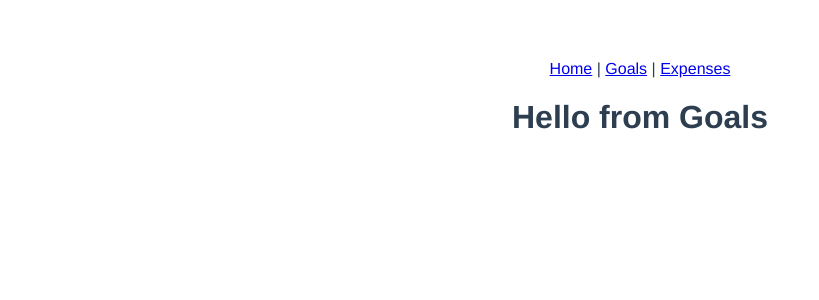
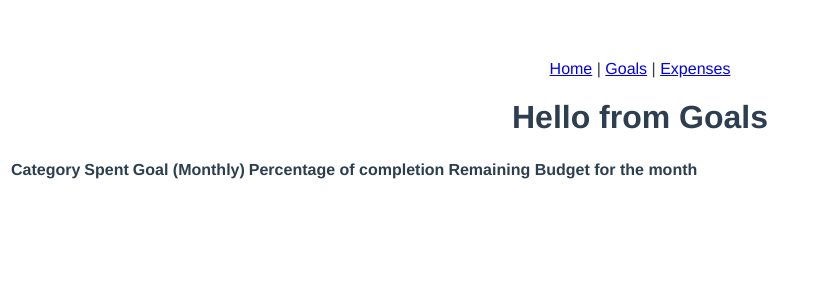
Before and after one commit to AY2122S2-BT3103-L2G19/GroupProject, a Vue app: page /goals in a window 1280 px wide. Shown: the top 300 px of the page, without its empty margins (0-819 px from the left). Built offline with nearby package versions, Linux system fonts and the light colour scheme.

Commit message:
Adding Goals table to Goals Page

```diff
--- a/src/views/Goals.vue
+++ b/src/views/Goals.vue
@@ -1,10 +1,12 @@
 <template>
     <h1>Hello from Goals</h1>
+    <goals-table />
 </template>
 
 <script>
+import GoalsTable from '../components/GoalsTable.vue'
 export default {
-
+  components: { GoalsTable },
 }
 </script>
 
```
